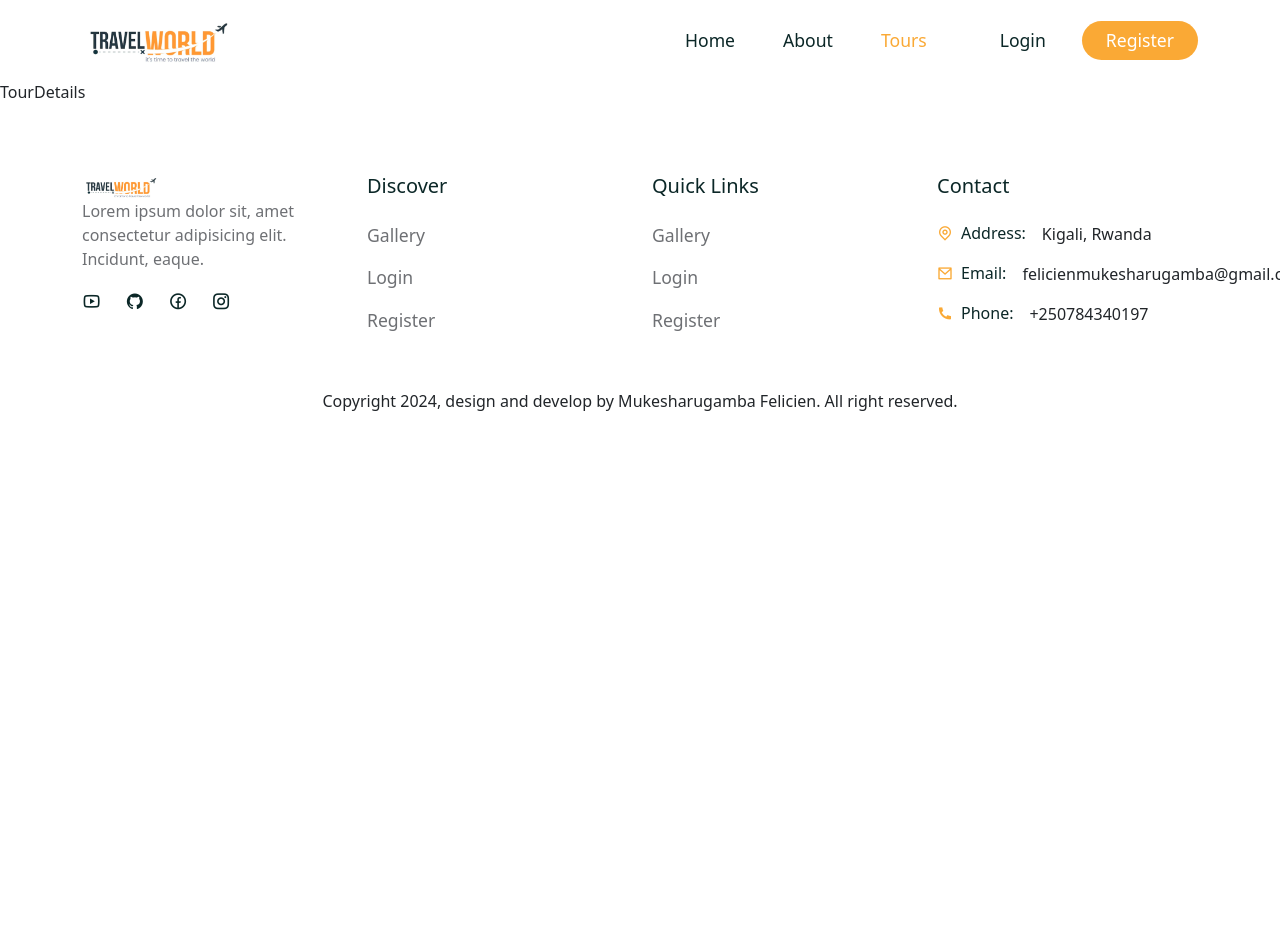
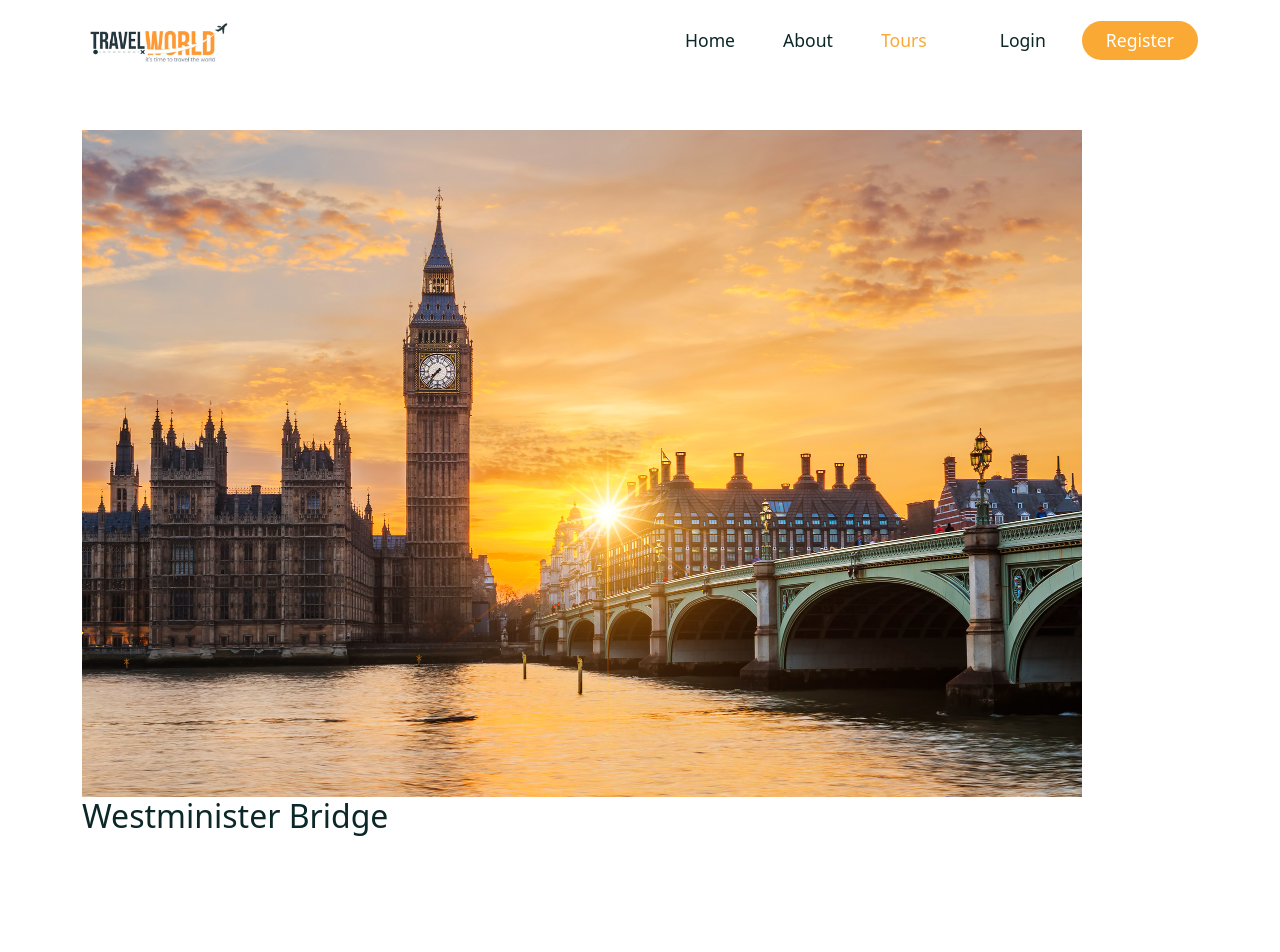
Before and after one commit to Felicien1992/Tour-full-project, a React (Create React App) app in the folder frontend/: page /tours/01 in a window 1280 px wide. Shown: the top 952 px of the page. Before the commit the page ends 800 px from the top, so only its background shows below. Built offline with nearby package versions, Linux system fonts and the light colour scheme; a web font is replaced by a local one.

Commit message:
add section in TourDetails file

```diff
--- a/frontend/src/pages/TourDetails.jsx
+++ b/frontend/src/pages/TourDetails.jsx
@@ -11,9 +11,28 @@ const TourDetails = () => {
   const tour = toutData.find((tour) => tour.id == id)
 
   // distracture properties from tour object
-  const {} = tour
+  const { photo, title, desc, price, reviews, city, distance, maxGroupSize } =
+    tour
 
-  return <div>TourDetails</div>
+  return (
+    <>
+      <section>
+        <Container>
+          <Row>
+            <Col lg="8">
+              <div className="tour__content">
+                <img src={photo} alt="" />
+
+                <div className="tour__info">
+                  <h2>{title}</h2>
+                </div>
+              </div>
+            </Col>
+          </Row>
+        </Container>
+      </section>
+    </>
+  )
 }
 
 export default TourDetails
```
